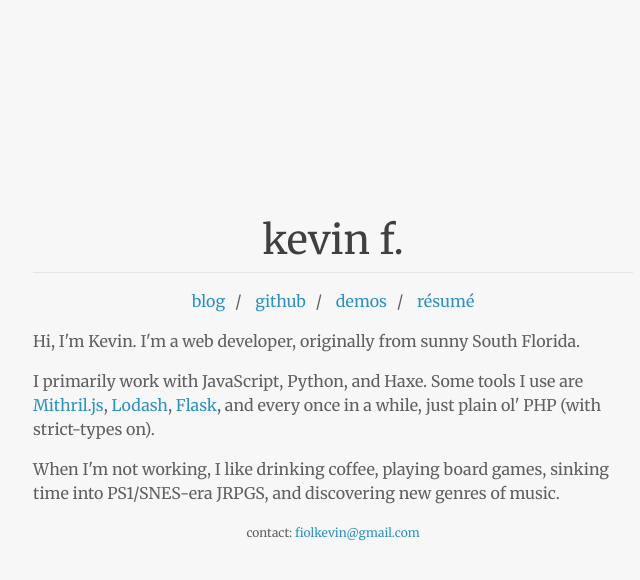
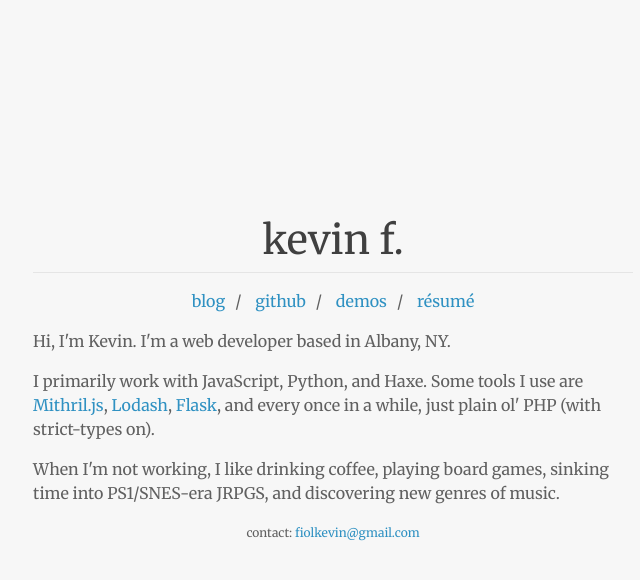
Before and after one commit to kevinfiol/kevinfiol.github.io, a Jekyll site: the page built from index.html, in a window 1280 px wide. Shown: the top 580 px of the page, without its empty margins (307-947 px from the left). Built offline with Jekyll 4.4.1, drawn with Linux system fonts in a browser that asks for light colours.

Commit message:
updated wording

```diff
--- a/index.html
+++ b/index.html
@@ -18,7 +18,7 @@ title: Kevin Fiol
 
 			</ul>
 
-			<p>Hi, I'm Kevin. I'm a web developer, originally from sunny South Florida.</p>
+			<p>Hi, I'm Kevin. I'm a web developer based in Albany, NY.</p>
 			<p>
 				I primarily work with JavaScript, Python, and Haxe.
 				Some tools I use are <a href="https://mithril.js.org/">Mithril.js</a>,
```
